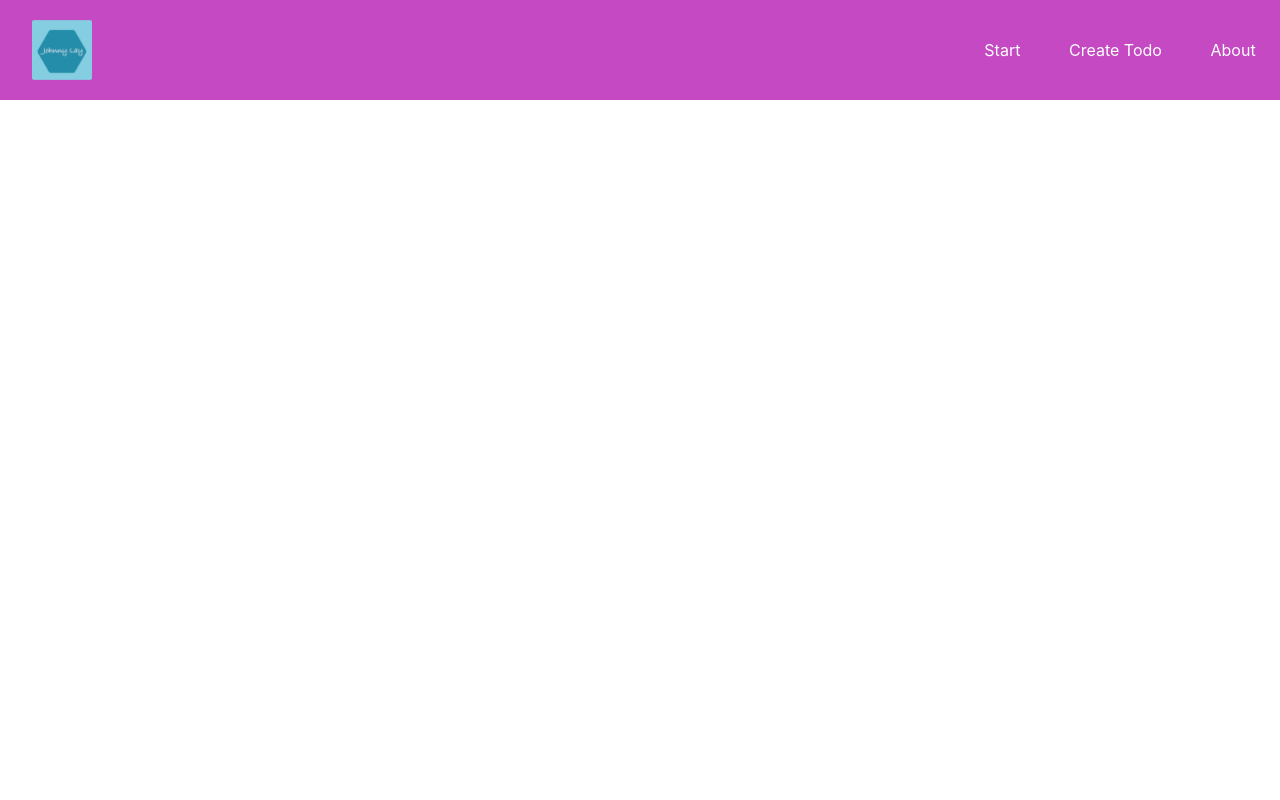
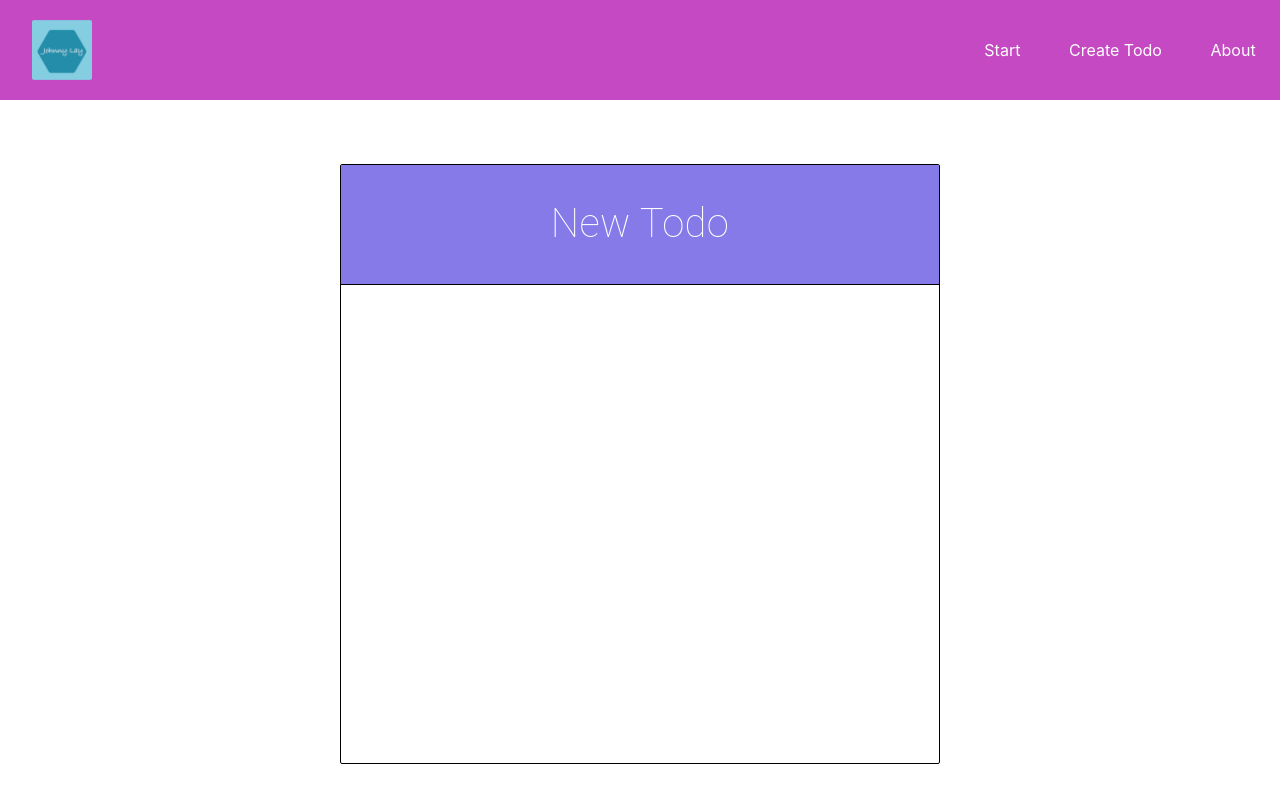
Before and after one commit to johlay/todolist-react-typescript, a React (Create React App) app: page /create in a window 1280 px wide. Built offline with nearby package versions, Linux system fonts and the light colour scheme.

Commit message:
Create new page + split up components for New Todo container

```diff
--- a/src/App.tsx
+++ b/src/App.tsx
@@ -2,6 +2,7 @@ import { BrowserRouter, Route, Switch } from "react-router-dom";
 import Navbar from "./components/Navbar/Navbar";
 import Home from "./pages/Home";
 import About from "./pages/About";
+import Create from "./pages/Create";
 
 function App() {
   return (
@@ -11,6 +12,7 @@ function App() {
         <Switch>
           <Route exact path="/" component={Home} />
           <Route exact path="/about" component={About} />
+          <Route exact path="/create" component={Create} />
         </Switch>
       </BrowserRouter>
     </div>
--- /dev/null
+++ b/src/components/Create/NewTodoContainer.tsx
@@ -0,0 +1,31 @@
+import React from "react";
+import { makeStyles, createStyles } from "@material-ui/core/styles";
+import { Grid } from "@material-ui/core";
+import NewTodoHeader from "./NewTodoHeader";
+
+const useStyles = makeStyles(() =>
+  createStyles({
+    todoContainer: {
+      border: "1px solid black",
+      borderRadius: "2px",
+      marginTop: "4rem",
+      marginLeft: "auto",
+      marginRight: "auto",
+      height: "600px",
+      width: "600px",
+    },
+  })
+);
+
+const NewTodoContainer: React.FunctionComponent = () => {
+  /* Material-ui - classes */
+  const classes = useStyles();
+
+  return (
+    <Grid container className={classes.todoContainer}>
+      <NewTodoHeader />
+    </Grid>
+  );
+};
+
+export default NewTodoContainer;
--- /dev/null
+++ b/src/components/Create/NewTodoHeader.tsx
@@ -0,0 +1,40 @@
+import React from "react";
+import { makeStyles, createStyles } from "@material-ui/core/styles";
+import { Grid, Typography } from "@material-ui/core";
+
+const useStyles = makeStyles(() =>
+  createStyles({
+    header: {
+      backgroundColor: "#867AE9",
+      borderBottom: "1px solid black",
+      height: "20%",
+      width: "100%",
+    },
+    title: {
+      color: "#fff",
+      fontSize: "2.5rem",
+      fontWeight: "lighter",
+    },
+  })
+);
+
+const NewTodoHeader: React.FunctionComponent = () => {
+  /* Material-ui - classes */
+  const classes = useStyles();
+
+  return (
+    <Grid
+      className={classes.header}
+      container
+      item
+      alignItems="center"
+      justify="center"
+    >
+      <header>
+        <Typography className={classes.title}>New Todo</Typography>
+      </header>
+    </Grid>
+  );
+};
+
+export default NewTodoHeader;
--- a/src/components/Home/TodoItem.tsx
+++ b/src/components/Home/TodoItem.tsx
@@ -23,7 +23,7 @@ const useStyles = makeStyles(() =>
   })
 );
 
-const TodoItem = () => {
+const TodoItem: React.FunctionComponent = () => {
   /* Material-ui - classes */
   const classes = useStyles();
 
--- /dev/null
+++ b/src/pages/Create.tsx
@@ -0,0 +1,13 @@
+import React from "react";
+import { Grid } from "@material-ui/core";
+import NewTodoContainer from "../components/Create/NewTodoContainer";
+
+const Create: React.FunctionComponent = () => {
+  return (
+    <Grid container>
+      <NewTodoContainer />
+    </Grid>
+  );
+};
+
+export default Create;
--- a/src/pages/Home.tsx
+++ b/src/pages/Home.tsx
@@ -1,11 +1,12 @@
 import * as React from "react";
+import { Grid } from "@material-ui/core";
 import TodoList from "../components/Home/TodoList";
 
 const Home: React.FunctionComponent = () => {
   return (
-    <div>
+    <Grid container>
       <TodoList />
-    </div>
+    </Grid>
   );
 };
 
```
Also changed, not shown: src/components/Create/NewTodoForm.tsx (added, +7 -0 lines).
